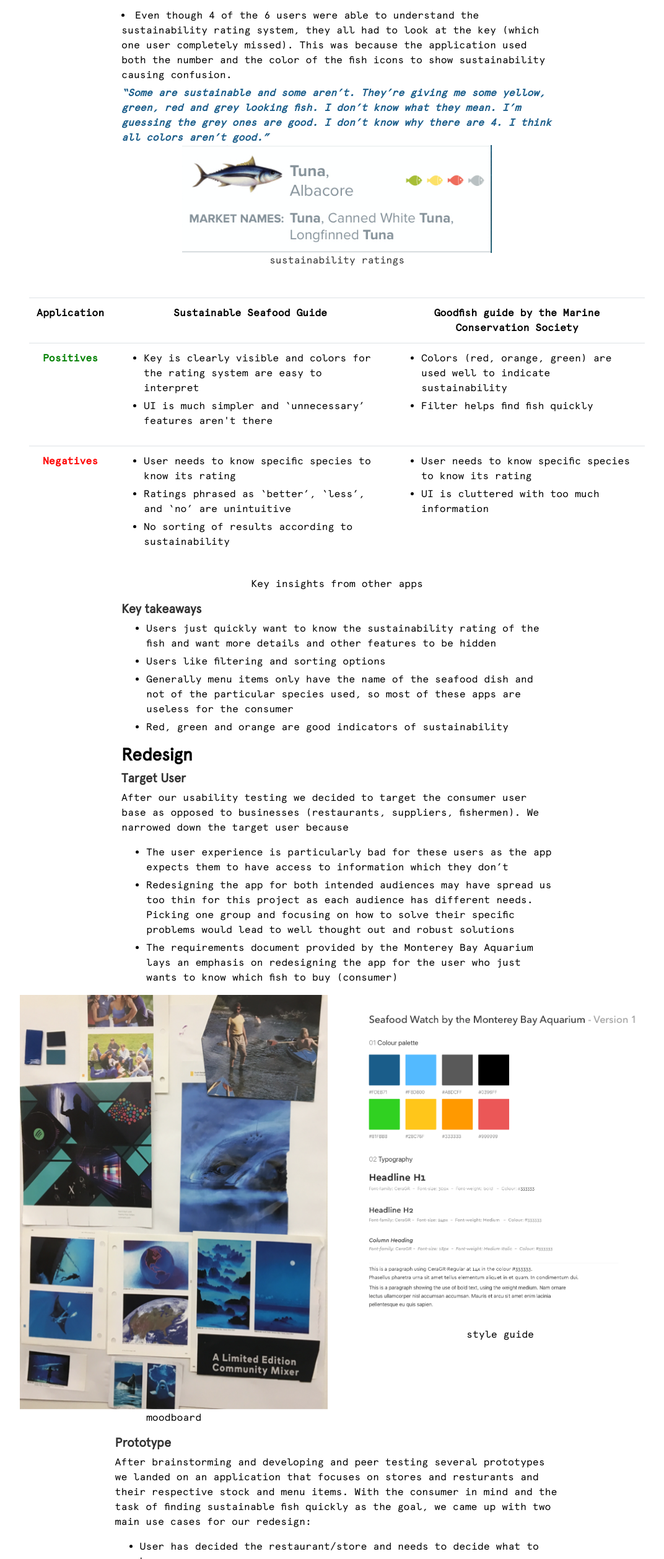
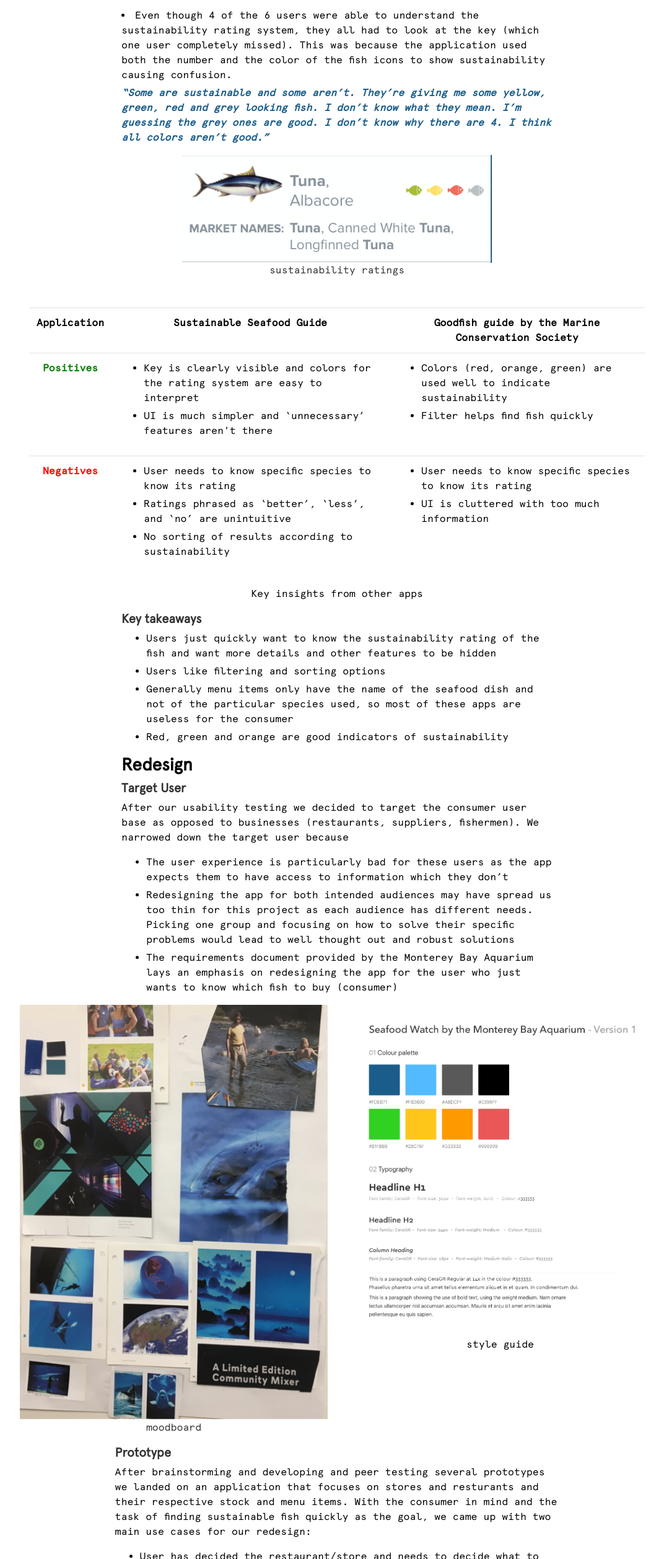
Before and after one commit to aymenr/aymenr.github.io, a plain HTML site: page seafood-watch.html in a window 1280 px wide. Shown: the part 1398-3913 px from the top of the page at 62% size, without its empty margins (96-1168 px from the left). Drawn offline with nearby package versions, Linux system fonts and the light colour scheme; a script that the page names is missing.

Commit message:
minor adjustments

```diff
--- a/main.css
+++ b/main.css
@@ -162,6 +162,7 @@ li,span {
 }
 .caption {
 	color: #333333;
+
 }
 .fix {
 	margin-top: 5px;
--- a/seafood-watch.html
+++ b/seafood-watch.html
@@ -88,7 +88,7 @@ Shrimp aesop, banana prawn,pink shrimp,atlantic shrimp, blue shrimp. I don’t k
 
 </ul>
 </div>
-       <div class="text-center">
+       <div class="text-center mt-3">
         <img class="img-fluid screenshot-large" src="images/seafood/image2.png">
         <p class="caption"> sustainability ratings</p>
     </div>
@@ -163,7 +163,7 @@ Shrimp aesop, banana prawn,pink shrimp,atlantic shrimp, blue shrimp. I don’t k
 <div class="row mt-3">
   <div class="col-sm-12 col-md-6  text-center">
       <img class="img-fluid screenshot-xl" src="images/seafood/moodboard.png">
-      <p> moodboard </p>
+      <p class="caption"> moodboard </p>
 </div>
 <div class="col-sm-12  col-md-6 text-center">
         <img class="img-fluid screenshot-xl" src="images/seafood/style.png">
```
